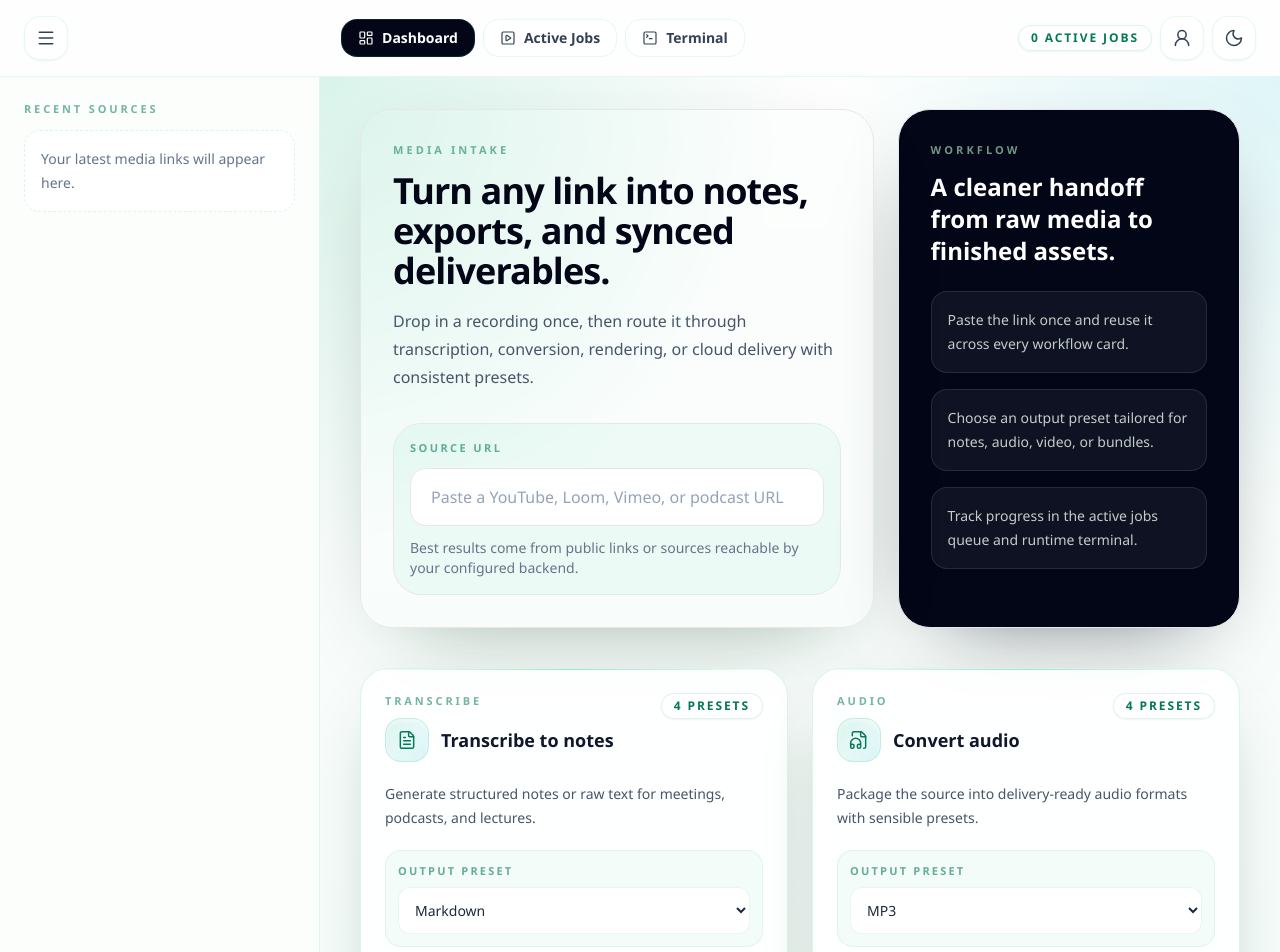
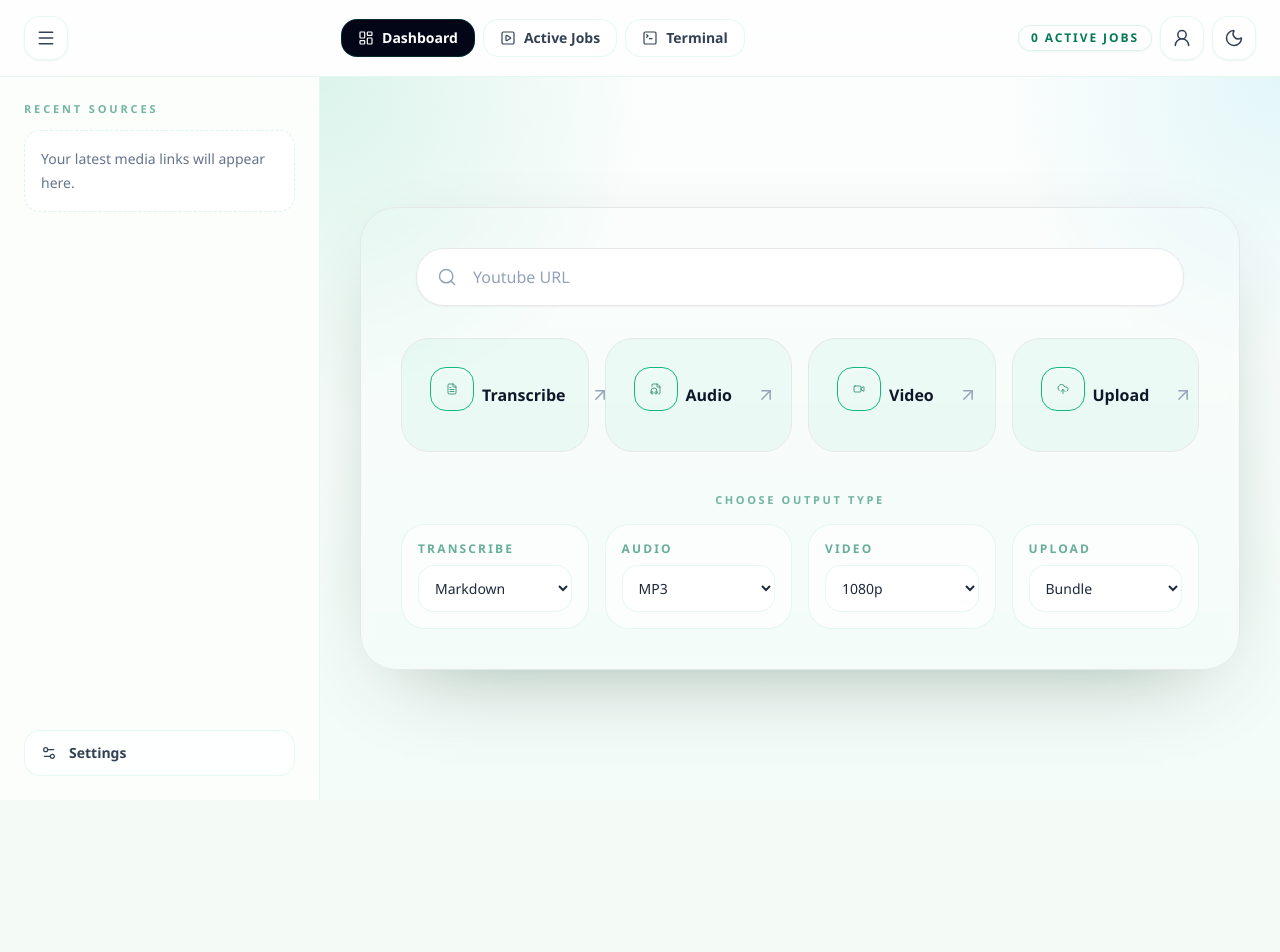
Before and after one commit to rahulkumarpahwa/traer, a React (Vite) app in the folder frontend/: page /#/ in a window 1280 px wide. Shown: the top 952 px of the page. After the commit the page ends 800 px from the top, so only its background shows below. Built offline with nearby package versions, Linux system fonts and the light colour scheme.

Commit message:
refactor: update Dashboard and Settings components for improved layout and styling

```diff
--- a/frontend/src/pages/Dashboard.jsx
+++ b/frontend/src/pages/Dashboard.jsx
@@ -1,48 +1,47 @@
 import { useState } from "react";
-import ActionCard from "../components/ActionCard";
+import {
+  ArrowUpRight,
+  CloudUpload,
+  FileAudio2,
+  FileText,
+  Search,
+  Video,
+} from "lucide-react";
 import Header from "../components/Header";
 import NotificationTray from "../components/NotificationTray";
 import Sidebar from "../components/Sidebar";
 import { useStore } from "../store/useStore";
 
-const cards = [
+const actions = [
   {
     kind: "transcribe",
-    title: "Transcribe to notes",
-    description:
-      "Generate structured notes or raw text for meetings, podcasts, and lectures.",
-    accent: "blue",
-    cta: "Generate notes",
+    label: "Transcribe",
+    icon: FileText,
   },
   {
     kind: "audio",
-    title: "Convert audio",
-    description:
-      "Package the source into delivery-ready audio formats with sensible presets.",
-    accent: "green",
-    cta: "Convert audio",
+    label: "Audio",
+    icon: FileAudio2,
   },
   {
     kind: "video",
-    title: "Export video",
-    description:
-      "Create clean video exports for archive, upload, or lightweight review.",
-    accent: "amber",
-    cta: "Render video",
+    label: "Video",
+    icon: Video,
   },
   {
     kind: "cloud",
-    title: "Send to cloud",
-    description:
-      "Push artifacts to your storage endpoint as a neat audio, video, notes, or bundle package.",
-    accent: "rose",
-    cta: "Sync output",
+    label: "Upload",
+    icon: CloudUpload,
   },
 ];
 
 export default function Dashboard() {
   const [url, setUrl] = useState("");
   const hydrated = useStore((state) => state.hydrated);
+  const actionOptions = useStore((state) => state.actionOptions);
+  const selectedOptions = useStore((state) => state.selectedOptions);
+  const setOption = useStore((state) => state.setOption);
+  const runJob = useStore((state) => state.runJob);
 
   return (
     <div className="app-shell">
@@ -53,73 +52,84 @@ export default function Dashboard() {
         <Sidebar />
 
         <main className="relative flex-1 overflow-hidden">
-          <div className="pointer-events-none absolute inset-0 bg-[radial-gradient(circle_at_top_left,rgba(16,185,129,0.15),transparent_28%),radial-gradient(circle_at_top_right,rgba(6,182,212,0.12),transparent_26%),linear-gradient(180deg,rgba(255,255,255,0.8),rgba(240,253,250,0.55))] dark:bg-[radial-gradient(circle_at_top_left,rgba(16,185,129,0.16),transparent_24%),radial-gradient(circle_at_top_right,rgba(6,182,212,0.14),transparent_24%),linear-gradient(180deg,rgba(4,17,11,1),rgba(6,24,17,0.95))]" />
-          <section className="relative mx-auto flex w-full max-w-7xl flex-col gap-10 px-6 py-8 md:px-8 xl:px-10">
-            <div className="grid gap-6 xl:grid-cols-[1.2fr_0.8fr]">
-              <div className="rounded-[32px] border border-emerald-500/12 bg-white/82 p-8 shadow-[0_30px_90px_-45px_rgba(5,46,22,0.45)] backdrop-blur-sm dark:border-emerald-400/10 dark:bg-[#07150f]/88 dark:shadow-[0_30px_90px_-45px_rgba(16,185,129,0.28)]">
-                <p className="mb-3 text-[11px] font-semibold uppercase tracking-[0.28em] text-emerald-700/55 dark:text-emerald-200/55">
-                  Media intake
-                </p>
-                <h2 className="max-w-2xl text-4xl font-semibold tracking-tight text-slate-950 dark:text-emerald-50">
-                  Turn any link into notes, exports, and synced deliverables.
-                </h2>
-                <p className="mt-4 max-w-2xl text-base leading-7 text-slate-600 dark:text-emerald-100/70">
-                  Drop in a recording once, then route it through transcription, conversion, rendering, or cloud delivery with consistent presets.
-                </p>
+          <div className="pointer-events-none absolute inset-0 bg-[radial-gradient(circle_at_top_left,rgba(16,185,129,0.14),transparent_28%),radial-gradient(circle_at_top_right,rgba(6,182,212,0.10),transparent_24%),linear-gradient(180deg,rgba(255,255,255,0.75),rgba(240,253,250,0.5))] dark:bg-[radial-gradient(circle_at_top_left,rgba(16,185,129,0.14),transparent_24%),radial-gradient(circle_at_top_right,rgba(6,182,212,0.12),transparent_22%),linear-gradient(180deg,rgba(4,17,11,1),rgba(6,24,17,0.95))]" />
+          <section className="relative flex min-h-full items-center justify-center px-6 py-8 md:px-8 xl:px-10">
+            <div className="w-full max-w-5xl rounded-[36px] border border-emerald-500/12 bg-white/82 p-8 shadow-[0_30px_90px_-45px_rgba(5,46,22,0.45)] backdrop-blur-sm dark:border-emerald-400/10 dark:bg-[#07150f]/90 dark:shadow-[0_30px_90px_-45px_rgba(16,185,129,0.28)] md:p-10">
 
-                <div className="mt-8 rounded-[28px] border border-emerald-500/12 bg-emerald-500/[0.05] p-4 dark:border-emerald-400/10 dark:bg-white/[0.03]">
-                  <label
-                    htmlFor="source-url"
-                    className="mb-3 block text-[11px] font-semibold uppercase tracking-[0.22em] text-emerald-700/60 dark:text-emerald-200/60"
-                  >
-                    Source URL
-                  </label>
+              <div className="mx-auto  max-w-3xl">
+                <div className="flex items-center gap-4 rounded-[28px] border border-emerald-500/12 bg-white px-5 py-4 shadow-sm shadow-emerald-950/5 dark:border-emerald-400/10 dark:bg-[#0a1912]">
+                  <Search
+                    className="h-5 w-5 shrink-0 text-slate-400 dark:text-emerald-100/35"
+                    strokeWidth={1.8}
+                  />
                   <input
                     id="source-url"
-                    className="w-full rounded-2xl border border-emerald-500/12 bg-white px-5 py-4 text-slate-900 outline-none transition placeholder:text-slate-400 focus:border-emerald-500/40 focus:ring-4 focus:ring-emerald-500/10 dark:border-emerald-400/10 dark:bg-[#0a1912] dark:text-emerald-50 dark:placeholder:text-emerald-100/35"
-                    placeholder="Paste a YouTube, Loom, Vimeo, or podcast URL"
+                    className="w-full bg-transparent text-base text-slate-900 outline-none placeholder:text-slate-400 dark:text-emerald-50 dark:placeholder:text-emerald-100/35"
+                    placeholder="Youtube URL"
                     value={url}
                     onChange={(event) => setUrl(event.target.value)}
                   />
-                  <p className="mt-3 text-sm text-slate-500 dark:text-emerald-100/55">
-                    Best results come from public links or sources reachable by your configured backend.
-                  </p>
                 </div>
               </div>
 
-              <div className="rounded-[32px] border border-emerald-500/12 bg-slate-950 p-8 text-white shadow-[0_30px_90px_-45px_rgba(2,6,23,0.65)] dark:border-emerald-400/10 dark:bg-[#0d2017]">
-                <p className="mb-3 text-[11px] font-semibold uppercase tracking-[0.28em] text-emerald-200/60">
-                  Workflow
+              <div className="mx-auto mt-8 grid max-w-4xl gap-4 md:grid-cols-2 xl:grid-cols-4">
+                {actions.map(({ kind, label, icon: ActionIcon }) => (
+                  <button
+                    key={kind}
+                    className="group flex items-center justify-between gap-4 rounded-[28px] border border-emerald-500/12 bg-emerald-500/[0.05] px-5 py-5 text-left transition hover:-translate-y-1 hover:border-emerald-500/25 hover:bg-white dark:border-emerald-400/10 dark:bg-white/[0.03] dark:hover:bg-white/[0.05] disabled:cursor-not-allowed disabled:opacity-45"
+                    onClick={() => runJob({ kind, url })}
+                    disabled={!hydrated}
+                  >
+                    <div className="flex items-center justify-center gap-2  p-2">
+                      <div className="mb-3 flex h-11 w-11 items-center justify-center rounded-2xl border border-emerald-500  text-emerald-700 shadow-inner shadow-white/50 dark:border-emerald-400 dark:bg-[#102118] dark:text-emerald-200 dark:shadow-none">
+                        <ActionIcon className="h-3 w-3" strokeWidth={1.4} />
+                      </div>
+                      <h2 className="text-base font-semibold text-slate-900 dark:text-emerald-50">
+                      {label}
+                      </h2>
+                    </div>
+                    <ArrowUpRight
+                      className="h-5 w-5 shrink-0 text-slate-400 transition group-hover:text-emerald-600 dark:text-emerald-100/35 dark:group-hover:text-emerald-200"
+                      strokeWidth={1.8}
+                    />
+                  </button>
+                ))}
+              </div>
+
+              <div className="mx-auto mt-10 max-w-4xl">
+                <p className="mb-4 text-center text-[11px] font-semibold uppercase tracking-[0.24em] text-emerald-700/55 dark:text-emerald-200/55">
+                  Choose output type
                 </p>
-                <h3 className="text-2xl font-semibold text-white dark:text-emerald-50">
-                  A cleaner handoff from raw media to finished assets.
-                </h3>
-                <div className="mt-6 space-y-4">
-                  {[
-                    "Paste the link once and reuse it across every workflow card.",
-                    "Choose an output preset tailored for notes, audio, video, or bundles.",
-                    "Track progress in the active jobs queue and runtime terminal.",
-                  ].map((item) => (
+                <div className="grid gap-4 md:grid-cols-2 xl:grid-cols-4">
+                  {actions.map(({ kind, label }) => (
                     <div
-                      key={item}
-                      className="rounded-2xl border border-white/10 bg-white/5 p-4 text-sm leading-6 text-emerald-50/80"
+                      key={`${kind}-option`}
+                      className="rounded-[24px] border border-emerald-500/10 bg-white/70 p-4 dark:border-emerald-400/10 dark:bg-white/[0.03]"
                     >
-                      {item}
+                      <label
+                        htmlFor={`${kind}-option`}
+                        className="mb-2 block text-xs font-semibold uppercase tracking-[0.18em] text-emerald-700/60 dark:text-emerald-200/60"
+                      >
+                        {label}
+                      </label>
+                      <select
+                        id={`${kind}-option`}
+                        className="w-full rounded-2xl border border-emerald-500/10 bg-white px-3 py-3 text-sm font-medium text-slate-800 outline-none transition focus:border-emerald-500/40 focus:ring-4 focus:ring-emerald-500/10 dark:border-emerald-400/10 dark:bg-[#0a1912] dark:text-emerald-100"
+                        value={selectedOptions[kind]}
+                        onChange={(event) =>
+                          setOption(kind, event.target.value)
+                        }
+                      >
+                        {actionOptions[kind].map((option) => (
+                          <option key={option} value={option}>
+                            {option}
+                          </option>
+                        ))}
+                      </select>
                     </div>
                   ))}
                 </div>
               </div>
-            </div>
-
-            <div className="grid grid-cols-1 gap-6 md:grid-cols-2">
-              {cards.map((card) => (
-                <ActionCard
-                  key={card.kind}
-                  url={url}
-                  disabled={!hydrated}
-                  {...card}
-                />
-              ))}
             </div>
           </section>
         </main>
```
Also changed, not shown: frontend/src/pages/Settings.jsx (+7 -4 lines).
